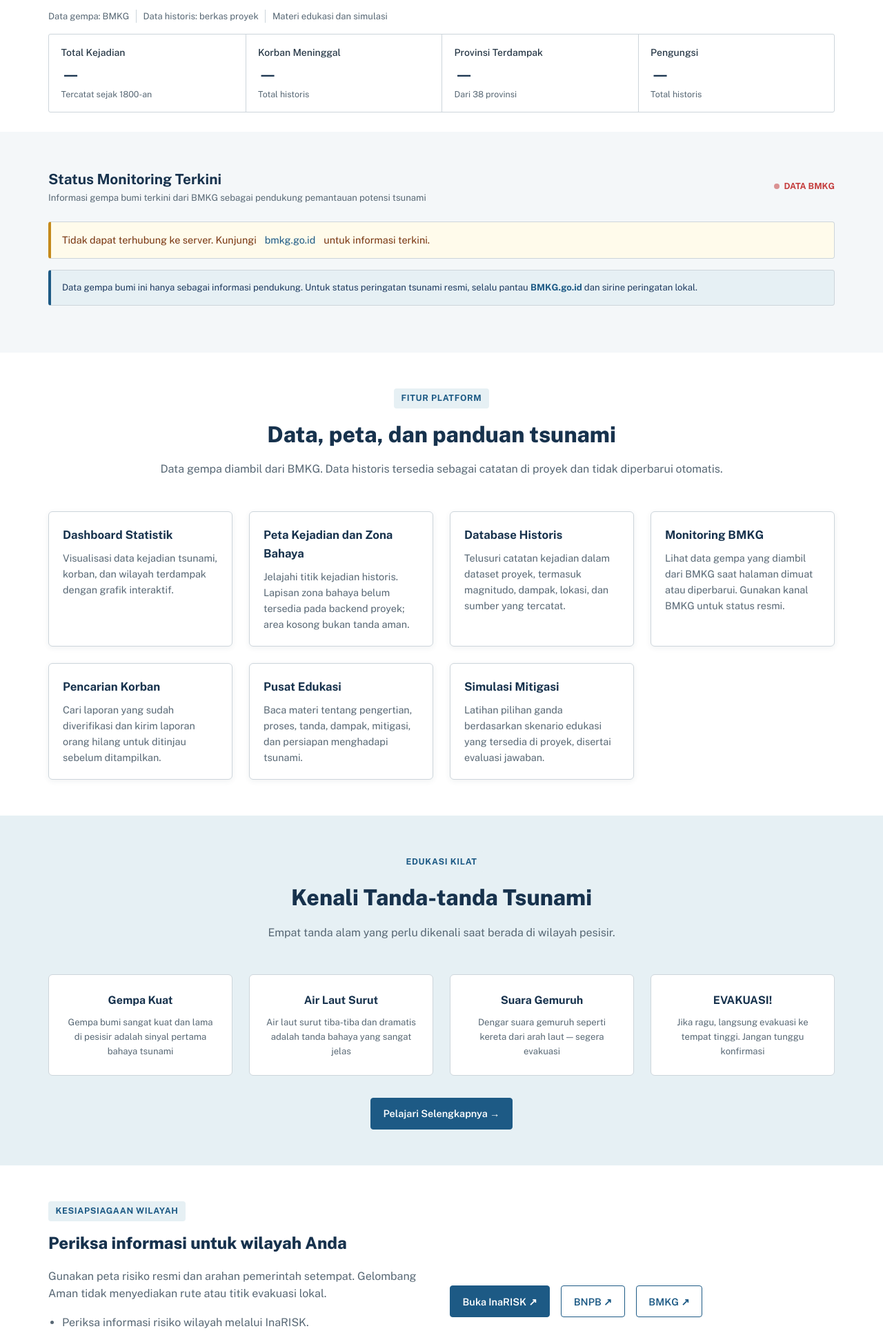
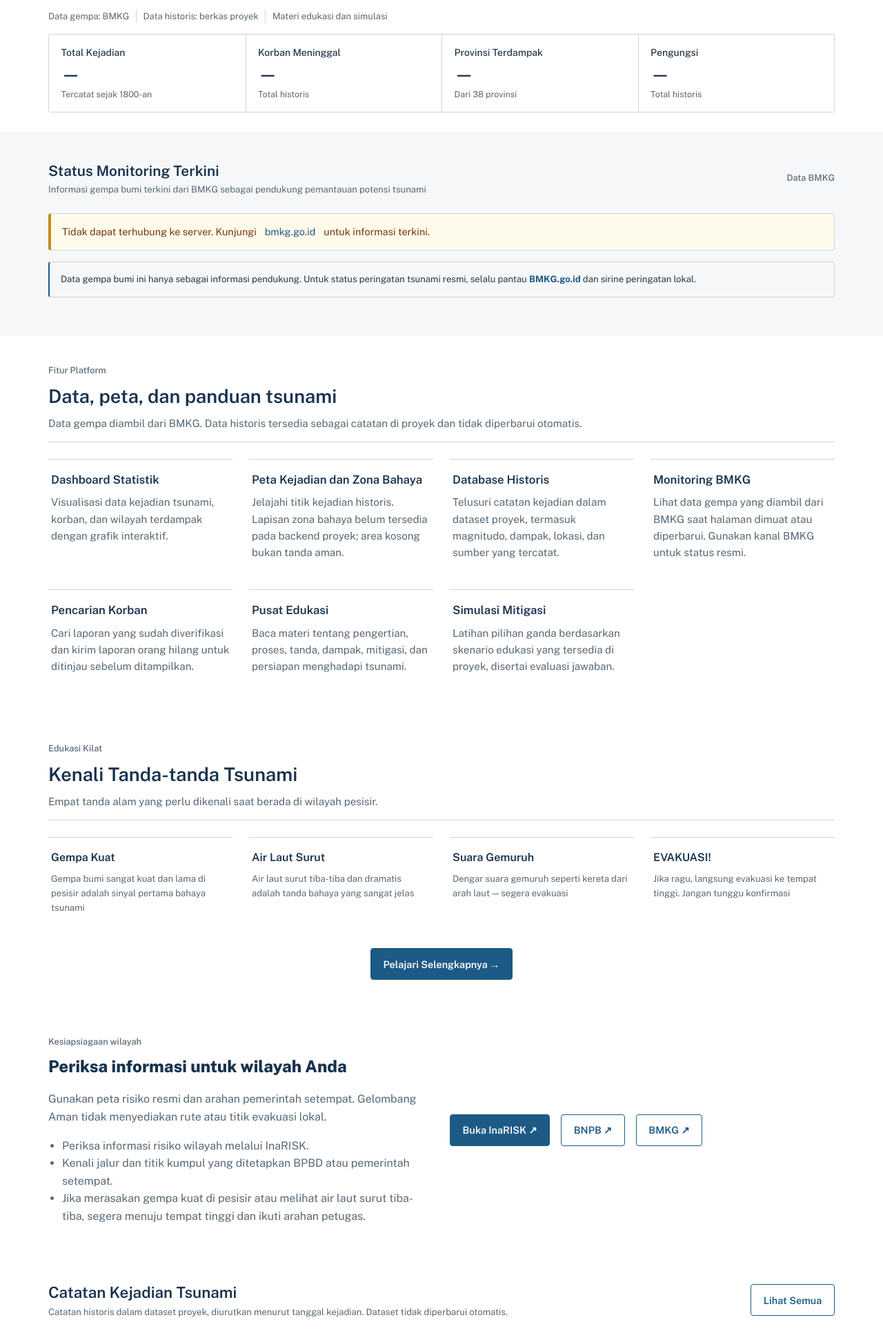
Before and after one commit to MumtazulHamdah/TSUNAMI, a PHP site: page / in a window 1280 px wide. Shown: the part 387-2316 px from the top of the page at 69% size. Run offline with PHP 8.4, Linux system fonts and the light colour scheme; some libraries are stand-ins or nearby versions.

Commit message:
Tampilan 2 Fase H: monitoring, edukasi, footer

```diff
--- a/gelombang-aman/frontend/assets/css/main.css
+++ b/gelombang-aman/frontend/assets/css/main.css
@@ -617,3 +617,119 @@ footer {
 @media (max-width: 600px) {
   .hero h1 { font-size: clamp(1.75rem, 8vw, 2rem); }
 }
+
+/* ===== HOMEPAGE PHASE H ===== */
+.hero ~ .section { padding-top: 2.5rem; padding-bottom: 2.5rem; }
+.hero ~ .section.section-pale { background: #f6f7f8; }
+.hero ~ .section.section-light { background: var(--white); }
+.hero ~ .section .section-header {
+  margin-bottom: 1.5rem;
+  padding-bottom: 0.85rem;
+  border-bottom: 1px solid var(--border);
+  text-align: left;
+}
+.hero ~ .section .section-header h2 {
+  color: var(--deep-navy);
+  font-size: clamp(1.35rem, 2.4vw, 1.7rem);
+  font-weight: 600;
+}
+.hero ~ .section .section-header p { margin-top: 0.35rem; font-size: 0.95rem; }
+.hero ~ .section .section-badge {
+  display: block;
+  padding: 0;
+  margin-bottom: 0.35rem;
+  border-radius: 0;
+  background: transparent;
+  color: var(--text-muted);
+  font-size: 0.8rem;
+  font-weight: 500;
+  letter-spacing: normal;
+  text-transform: none;
+}
+#monitoring-title, #recent-title { font-weight: 600 !important; }
+.live-indicator {
+  color: var(--text-muted);
+  font-size: 0.8rem;
+  font-weight: 500;
+  text-transform: none;
+}
+.live-dot { display: none; }
+.hero ~ .section #monitoring-card .grid {
+  gap: 0 !important;
+  border: 1px solid var(--border);
+  border-radius: 3px;
+}
+.hero ~ .section #monitoring-card .gempa-card {
+  padding: 1rem;
+  border: 0;
+  border-radius: 0;
+  background: transparent;
+  box-shadow: none;
+}
+.hero ~ .section #monitoring-card .gempa-card + .gempa-card { border-left: 1px solid var(--border); }
+.hero ~ .section .alert-info {
+  background: #f6f7f8;
+  border: 1px solid var(--border);
+  border-left: 2px solid var(--primary-blue);
+  color: var(--text-dark);
+}
+.hero ~ .section .card {
+  border: 0;
+  border-top: 1px solid var(--border);
+  border-radius: 0;
+  box-shadow: none;
+  background: transparent;
+}
+.hero ~ .section .card:hover, .hero ~ .section a.card:hover {
+  border-color: var(--border);
+  box-shadow: none;
+  transform: none;
+}
+.hero ~ .section .card-body { padding: 1rem 0.25rem; }
+.hero ~ .section .card-title { font-weight: 600; }
+.hero ~ .section .card-text { font-size: 0.95rem; line-height: 1.6; }
+.hero ~ .section.section-pale .grid-3 > a.card { text-align: left !important; }
+.hero ~ .section[aria-labelledby="edu-title"] .grid-4 > div {
+  padding: 1rem 0.25rem !important;
+  border: 0 !important;
+  border-top: 1px solid var(--border) !important;
+  border-radius: 0 !important;
+  background: transparent !important;
+  text-align: left !important;
+}
+.hero ~ .section[aria-labelledby="edu-title"] .grid-4 > div > div[style*="font-weight"] {
+  color: var(--deep-navy) !important;
+  font-weight: 600 !important;
+}
+.hero ~ .section table { background: var(--white); }
+.hero ~ .section thead { background: #f1f3f5; color: var(--text-dark); }
+.hero ~ .section th {
+  font-size: 0.8rem;
+  font-weight: 600;
+  letter-spacing: normal;
+  text-transform: none;
+}
+.hero ~ .section td { border-bottom-color: var(--border); }
+.hero ~ .section .table-container { border-radius: 2px; }
+footer {
+  padding: 2.25rem 1.5rem 1rem;
+}
+.footer-grid, .footer-bottom { max-width: 1140px; }
+.footer-heading {
+  color: #d3dde5;
+  font-weight: 600;
+  letter-spacing: normal;
+  text-transform: none;
+}
+.footer-data-note {
+  border: 0;
+  border-top: 1px solid rgba(255,255,255,0.18);
+  border-radius: 0;
+  background: transparent;
+}
+@media (max-width: 768px) {
+  .hero ~ .section #monitoring-card .gempa-card + .gempa-card { border-left: 0; border-top: 1px solid var(--border); }
+}
+@media (max-width: 480px) {
+  footer { padding-right: 1rem; padding-left: 1rem; }
+}
```
